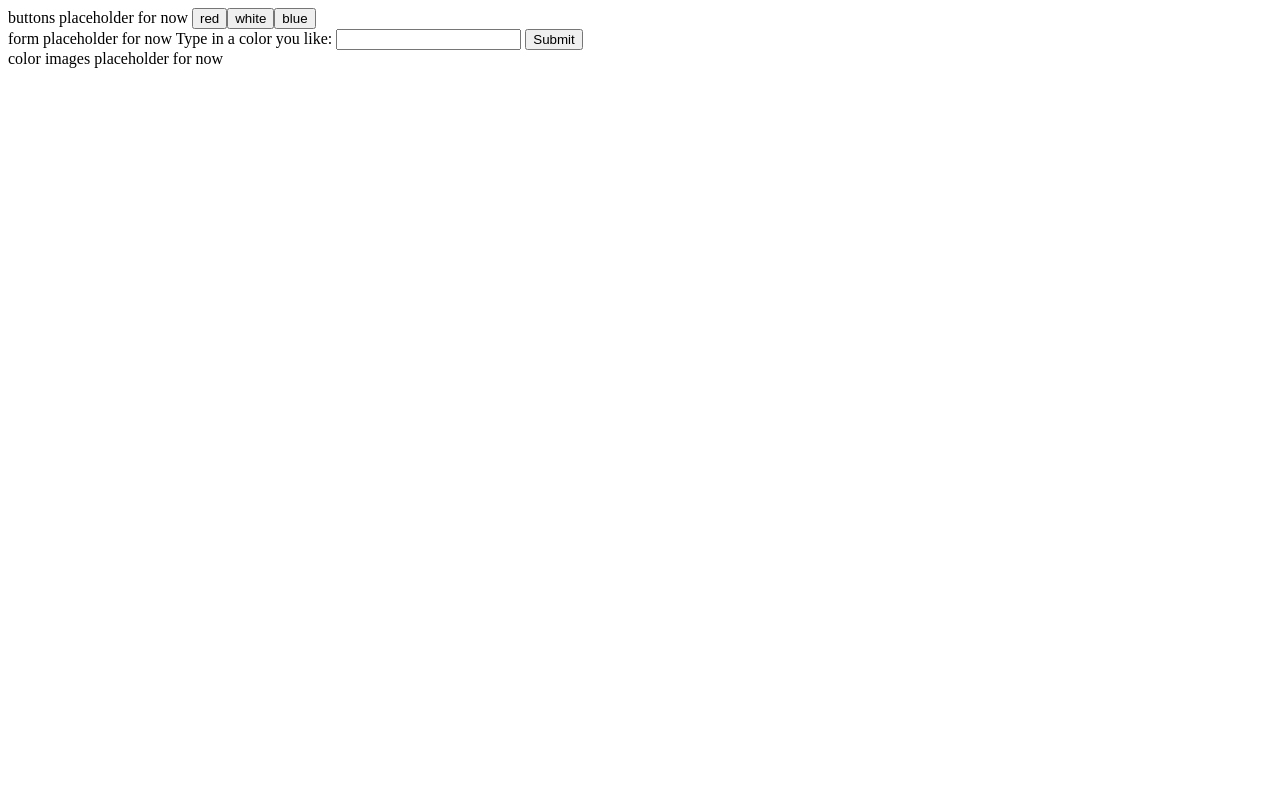
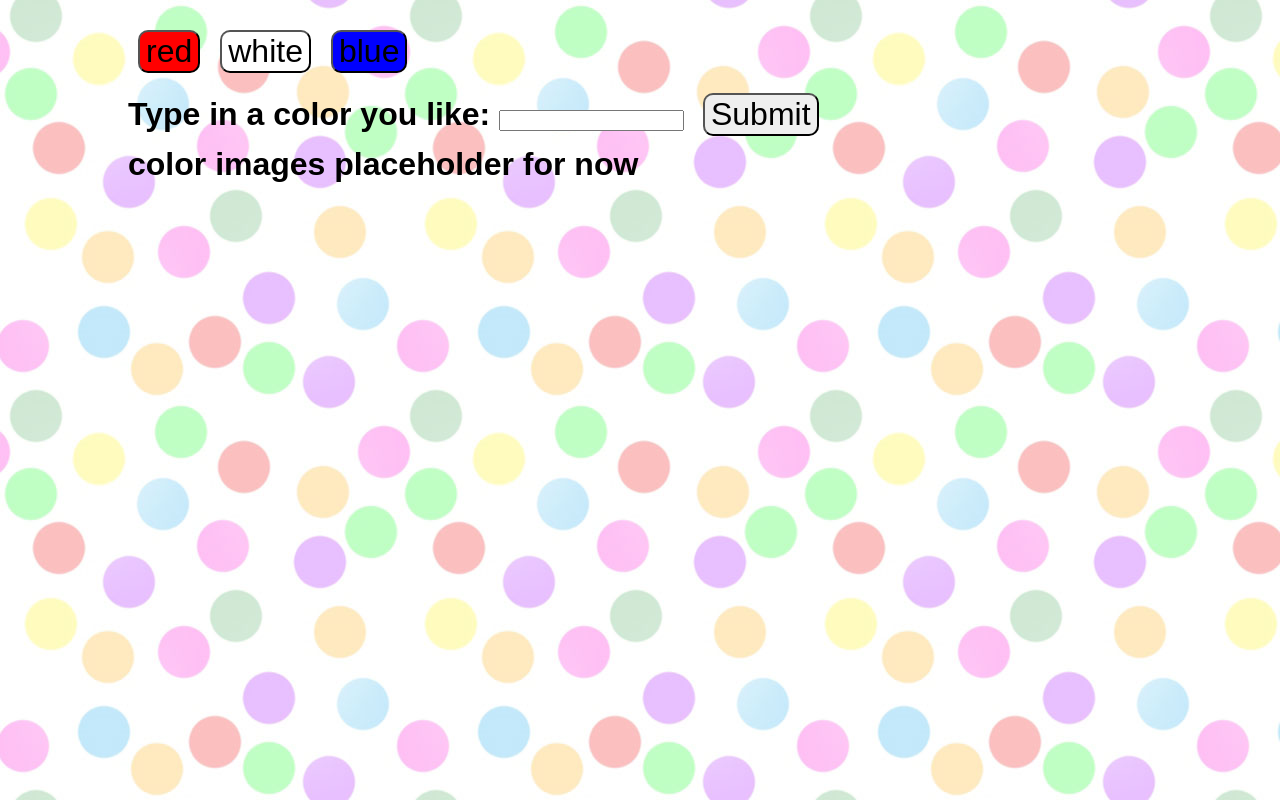
Before and after one commit to mathfour/GifTastic, a plain HTML site: page giphy-homework.html in a window 1280 px wide. Drawn offline with nearby package versions, Linux system fonts and the light colour scheme.

Commit message:
buttons get created and are nicely colored

```diff
--- a/css/giphy.css
+++ b/css/giphy.css
@@ -0,0 +1,19 @@
+body {
+    font-family: Arial;
+    font-size: 2em;
+    font-weight:bold;
+    margin: 20px 10% 20px 10%;
+    background-image: url("../images/colorful_dots_on_white.jpg");
+}
+
+button {
+    font-size: 1em;
+    margin: 10px;
+    border-radius: 10px;
+}
+
+#addColorButton {
+    font-size: 1em;
+    margin: 10px;
+    border-radius: 10px;
+}
--- a/giphy-homework.html
+++ b/giphy-homework.html
@@ -10,7 +10,7 @@
 </head>
 <body>
   <!-- Div to hold all the buttons with color names on them -->
-  <div id="colorButtons">buttons placeholder for now
+  <div id="colorButtons">
 
 
 
@@ -23,7 +23,7 @@
 
 
   <!-- Form for the color inputs -->
-  <form action="javascript/giphy.js">form placeholder for now
+  <form id="colorForm">
     <label for="colorInput">Type in a color you like:</label>
     <input type="text" id="colorInput">
     <input type="submit" id="addColorButton" value="Submit">
--- a/javascript/giphy.js
+++ b/javascript/giphy.js
@@ -4,26 +4,45 @@ console.log("this is working");
 var colorList = ["red", "white", "blue"];
 
 
+$(document).ready(function () {
 
+    // This creates a button for every color in the color list
 
+    function makeButtons(array) {
 
-$(document).ready(function() {
-
-  // var thisColor = colorList[0];
-  $.each(colorList, function(x, thisColor){
+        $.each(array, function (x, thisColor) {
 
             var colorButton = $("<button>");
 
+            // This makes the background color of the buttons to be the same as the color!
+            var buttonBGColor = 'background-color: ' + thisColor + ';';
+
+
             colorButton.attr({
                 id: thisColor,
-      value: thisColor
+                value: thisColor,
+                style: buttonBGColor
             });
+
             colorButton.append(thisColor);
 
             $("#colorButtons").append(colorButton);
 
         });
+    }
+
+    $("#colorForm").submit(function (event) {
+        event.preventDefault();
+
+        var colorInputted = [];
+        colorInputted.push($("#colorInput").val());
 
 
 
+        console.log(colorInputted);
+
+        makeButtons(colorInputted);
     });
+
+    makeButtons(colorList);
+});
```
Also changed, not shown: images/colorful_dots_on_white.jpg (added), 2 other files. Lines whose indentation alone changed are shown as unchanged.
